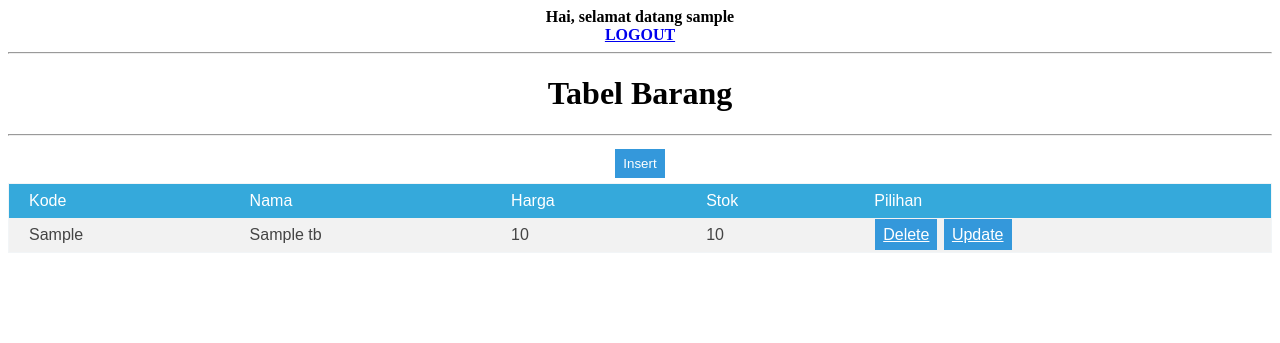
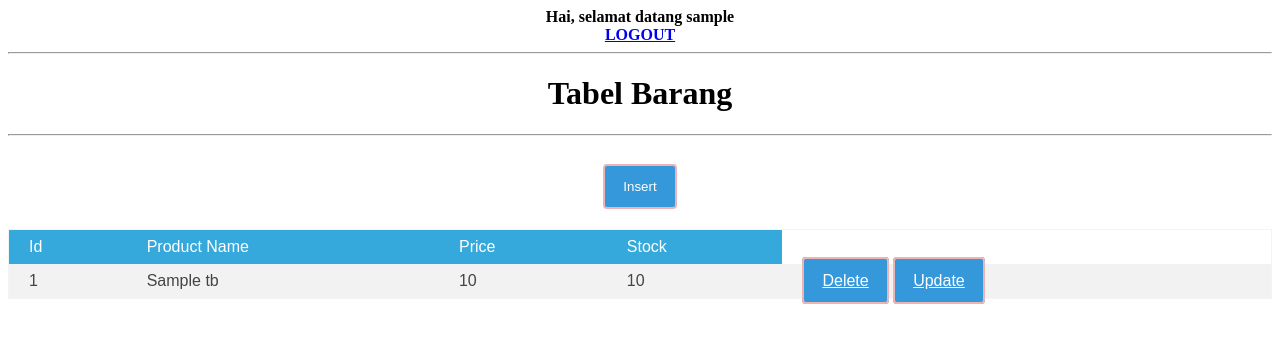
Before and after one commit to riverhuang-batam/application, a PHP site: page /admin/index.php in a window 1280 px wide. Shown: the top 343 px of the page. Run offline with PHP 8.4, Linux system fonts and the light colour scheme; the visitor is signed in with stand-in values (Sample User, id 1); tables that the repository leaves empty or names only in its code hold one stand-in row (values such as "Sample post"); a stand-in replaces the project's code that opens the database connection.

Commit message:
ready to start

```diff
--- a/admin/checkinsert.php
+++ b/admin/checkinsert.php
@@ -2,9 +2,9 @@
 include 'connect.php';
 
 if (@$_POST['save']) {
-  $kode = @$_POST['id'];
-  $nama = @$_POST['productname'];
-  $harga = @$_POST['price'];
+  $id = @$_POST['id'];
+  $productname = @$_POST['productname'];
+  $price = @$_POST['price'];
   $stock = @$_POST['stock'];
 
   mysqli_query($con, "INSERT INTO product_tb (id,productname,price,stock) VALUES ('$id', '$productname','$price', '$stock')");
--- a/admin/checkupdate.php
+++ b/admin/checkupdate.php
@@ -12,7 +12,7 @@ if(isset($_POST['save'])){
     $jk = $_POST['stock'];
 
 
-    $sql = "UPDATE product_tb SET productname='$nama', harga_barang='$alamat', stock='$jk' WHERE kode_barang=$id";
+    $sql = "UPDATE product_tb SET productname='$nama', price='$price', stock='$stock' WHERE id=$id";
     $query = mysqli_query($con, $sql);
 
     // apakah query update berhasil?
--- a/admin/index.php
+++ b/admin/index.php
@@ -1,5 +1,5 @@
 <?php
-include '../config.php';
+include '../connect.php';
 
 // mengaktifkan session
 session_start();
@@ -19,7 +19,8 @@ echo "<b> Hai, selamat datang ".$_SESSION['username'];
 
 <html>
 <head>
- <title>Admin</title>
+<link rel="stylesheet" href="./../index.css">
+ <title>Rivershop</title>
  <style>
  .table1 {
     font-family: sans-serif;
@@ -64,7 +65,7 @@ echo "<b> Hai, selamat datang ".$_SESSION['username'];
 
 <form action="insert.php" method="post">
 
-					<input type="submit" value="Insert" class = "tombol">
+					<input type="submit" value="Insert" class = "inputbutton">
 
 </td></tr>
 
@@ -72,33 +73,32 @@ echo "<b> Hai, selamat datang ".$_SESSION['username'];
 
  <table style="width:100%" class="table1">
   <tr>
-   <th>Kode</th>
-   <th>Nama</th>
-   <th>Harga</th>
-   <th>Stok</th>
-   <th>Pilihan</th>
+   <th>Id</th>
+   <th>Product Name</th>
+   <th>Price</th>
+   <th>Stock</th>
   </tr>
 
   <?php
-  $koneksi = mysqli_connect("localhost","root","");
-  $database = mysqli_select_db($koneksi, "databasebegginner_db");
+  $con = mysqli_connect("localhost","root","");
+  $database = mysqli_select_db($con, "databasebegginner_db");
 
   $no = 1;
-  $data = mysqli_query($koneksi,"select * from product_tb");
+  $data = mysqli_query($con,"select * from product_tb");
   while($r = mysqli_fetch_array($data)){
-   $id_barang = $r['kode_barang'];
-   $nama_barang = $r['nama_barang'];
-   $harga_barang = $r['harga_barang'];
-   $stok_barang = $r['stock'];
+   $id = $r['id'];
+   $productname = $r['productname'];
+   $price = $r['price'];
+   $stock = $r['stock'];
         ?>
 
-   <td><?php echo $id_barang; ?></td>
-   <td><?php echo $nama_barang; ?></td>
-   <td><?php echo $harga_barang; ?></td>
-   <td><?php echo $stok_barang; ?></td>
+   <td><?php echo $id; ?></td>
+   <td><?php echo $productname; ?></td>
+   <td><?php echo $price; ?></td>
+   <td><?php echo $stock; ?></td>
    <td>
-<a href = "delete.php?kode_barang=<?php echo $r['kode_barang']; ?> "  type="button" class ="tombol">Delete</a>
-<a href = "update.php?kode_barang=<?php echo $r['kode_barang']; ?> "  type="button" class ="tombol">Update</a>
+<a href = "delete.php?id=<?php echo $r['id']; ?> "  type="button" class ="inputbutton">Delete</a>
+<a href = "update.php?id=<?php echo $r['id']; ?> "  type="button" class ="inputbutton">Update</a>
 </td>
   </tr>
   <?php
--- a/index.php
+++ b/index.php
@@ -18,8 +18,8 @@ $cek = mysqli_num_rows($data);
 if($cek > 0){
 	$_SESSION['username'] = $username;
 	$_SESSION['status'] = "login";
-	header("location:admin/product.php");
+	header("location:admin/index.php");
 }else{
-	header("location:product.php?pesan=gagal");
+	header("location:login.php?pesan=gagal");
 }
 ?>
--- a/login.php
+++ b/login.php
@@ -13,11 +13,11 @@
             <form action="index.php" method="post">
                 <label>Username</label>
                 <br/>
-                <input type="text"/>
+                <input type="text" name="username" id="username"/>
                 <br/>
                 <label>Password</label>
                 <br/>
-                <input type="password"/>
+                <input type="password"name="password" id="password"/>
                 <br/>
                 <div class="inputlogin">
                     <input type="submit" name="login" value="login" class="inputbutton"/>
```
Also changed, not shown: admin/delete.php (+4 -4 lines), admin/insert.php (added, +39 -0 lines), admin/update.php (added, +61 -0 lines).
